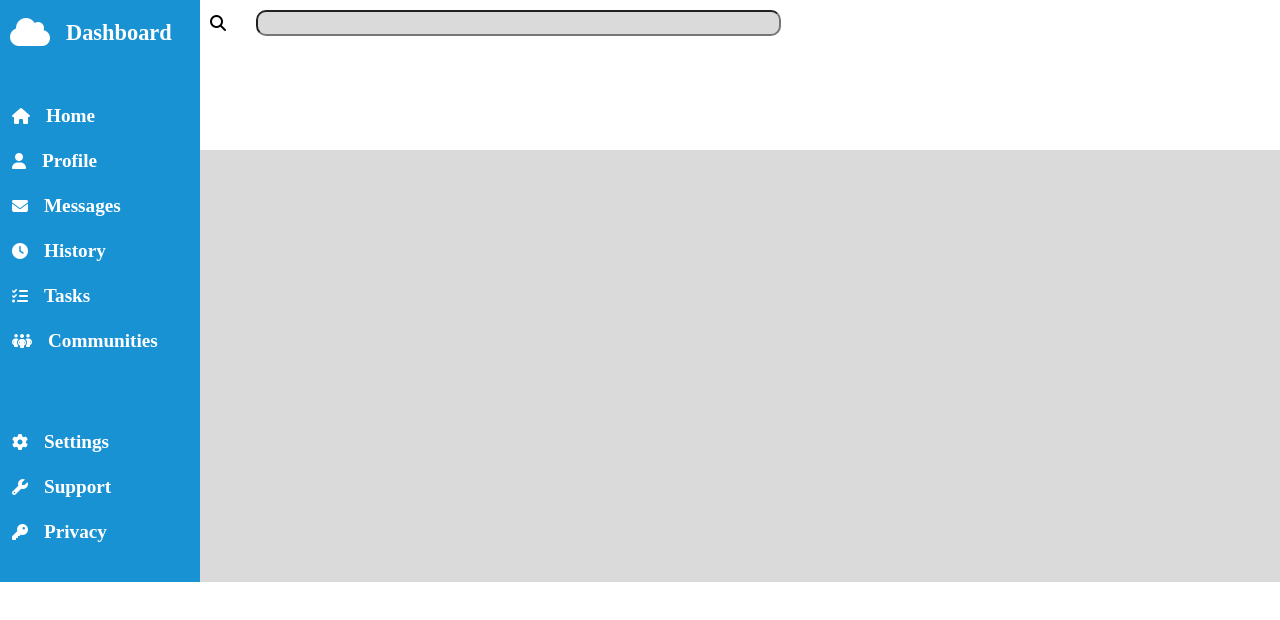
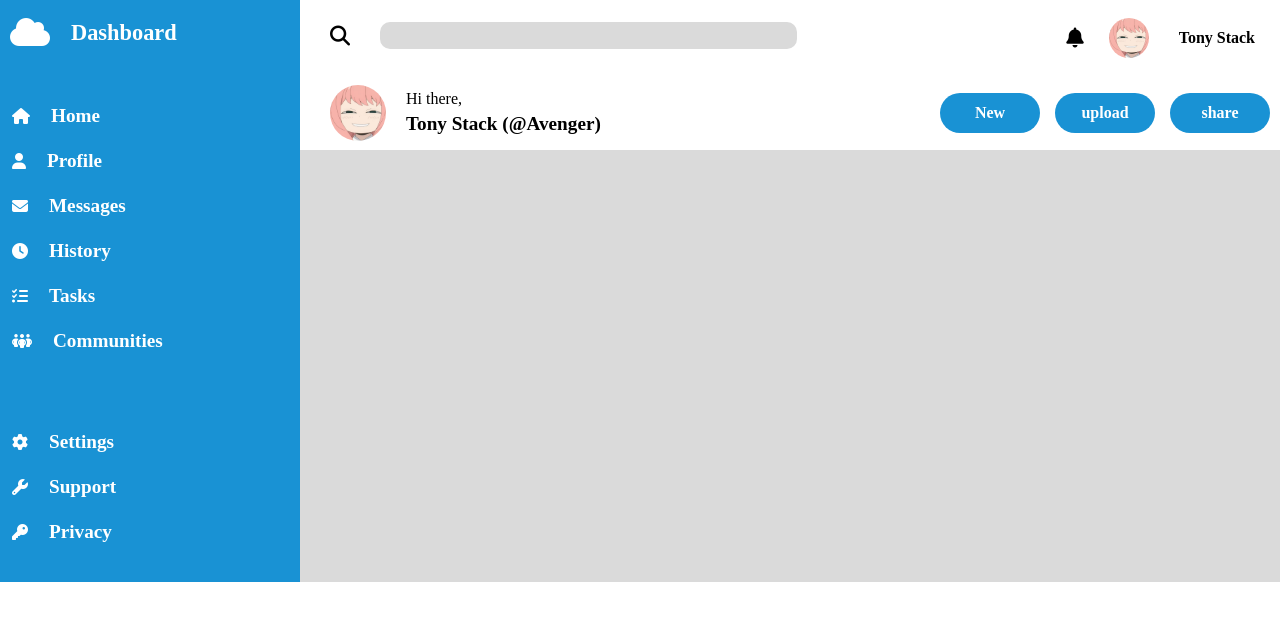
Before and after one commit to 90yearsoldcoder/odin_admin_dashboard, a plain HTML site: page index.html in a window 1280 px wide. Drawn offline with Linux system fonts and the light colour scheme.

Commit message:
add header

```diff
--- a/index.html
+++ b/index.html
@@ -61,14 +61,38 @@
       </div>
       <div class="header">
         <div class="search_bar">
-          <i class="fa-solid fa-magnifying-glass"></i>
+          <i class="fa-solid fa-magnifying-glass fa-lg"></i>
           <input type="text" />
         </div>
-        <div class="status"></div>
-        <div class="User"></div>
-        <div class="user_action"></div>
+        <div class="status">
+          <i class="fa-solid fa-bell fa-lg"></i>
+          <div class="user-picture-container">
+            <img src="./img/anya-forger-heh.avif" alt="" />
+          </div>
+          <p class="user_name">Tony Stack</p>
+        </div>
+        <div class="user">
+          <div class="user-picture-container larger-picture">
+            <img src="./img/anya-forger-heh.avif" alt="" />
+          </div>
+          <div class="hello">
+            <p id="Greeting_words">Hi there,</p>
+            <p class="user_name" style="font-size: larger">
+              Tony Stack <a>(@Avenger)</a>
+            </p>
+          </div>
+        </div>
+        <div class="user_action">
+          <button class="header_button" id="new">New</button>
+          <button class="header_button" id="upload">upload</button>
+          <button class="header_button" id="share">share</button>
+        </div>
       </div>
-      <div class="content"></div>
+      <div class="content">
+        <div class="Projects_container"></div>
+        <div class="Annoucement_container"></div>
+        <div class="Trending_container"></div>
+      </div>
     </main>
   </body>
 </html>
--- a/style.css
+++ b/style.css
@@ -1,9 +1,17 @@
 :root.light {
+  --page-font-family: font-family: "Times New Roman", Times, serif;
+
   --sidebar-bg-color: rgb(25, 146, 212);
+  --sidebar-icon-color: #ffffff;
+
   --header-bg-color: white;
+  --header-icon-color: black;
+  --header-text-color: black;
+  --header-button-color: rgb(25, 146, 212);
+  --header-button-text-color: white;
+
+  --input-text-bg-color: grey;
   --content-bg-color: rgb(218, 218, 218);
-  --sidebar-icon-color: #ffffff;
-  --input-text-bg-color: grey;
 }
 
 body {
@@ -13,7 +21,7 @@ body {
 /*Basic layout*/
 main {
   display: grid;
-  grid-template-columns: 200px minmax(200px, 1fr);
+  grid-template-columns: clamp(200px, 25%, 300px) minmax(200px, 4fr);
   grid-template-rows: 150px minmax(200px, 1fr);
 }
 
@@ -40,29 +48,58 @@ main {
 .content {
   grid-area: 2/2/3/3;
   background-color: var(--content-bg-color);
+
+  display: grid;
 }
 
-/*inder grid*/
+/*---------------inner grid---------------*/
 
 /*In header*/
 .search_bar {
   display: flex;
-  margin: 10px;
+  margin: 5px 10px 10px 30px;
   align-items: center;
   gap: 30px;
-  height: fit-content;
 }
 .search_bar > input[type="text"] {
   flex: 0.8;
   border-radius: 10px;
+  border-width: 0;
   background-color: var(--content-bg-color, "white");
-  height: 20px;
+  height: 25px;
   margin: 0;
+}
+
+.status {
+  display: flex;
+  align-items: center;
+  gap: 25px;
+  justify-content: flex-end;
+
+  margin-right: 20px;
+}
+
+.user {
+  display: flex;
+  flex-direction: row;
+  justify-content: flex-start;
+  align-items: center;
+  gap: 15px;
+  margin: 5px 10px 5px 30px;
+}
+
+.user_action {
+  display: flex;
+  flex-direction: row;
+  justify-content: center;
+  align-items: center;
+  gap: 15px;
+  margin: 5px 10px 5px 30px;
 }
 
 /*font setting*/
 .db_list_p {
-  font-family: "Times New Roman", Times, serif;
+  font-family: var(--page-font-family);
   font-weight: bolder;
   font-size: 1.2rem;
   color: white;
@@ -70,6 +107,11 @@ main {
 
 .db_list_p:hover {
   text-decoration: underline;
+}
+
+.user_name {
+  color: var(--header-text-color);
+  font-weight: bolder;
 }
 
 /*other setting*/
@@ -96,3 +138,43 @@ ul {
 .sidebar i {
   color: var(--sidebar-icon-color);
 }
+.header i {
+  color: var(--header-icon-color);
+}
+
+.user-picture-container {
+  height: 2.5rem;
+  width: 2.5rem;
+  overflow: hidden;
+  border-radius: 50%;
+  cursor: pointer;
+}
+
+.user-picture-container img {
+  height: 100%;
+  width: 100%;
+  object-fit: cover;
+  object-position: center;
+  display: block;
+}
+
+.larger-picture {
+  height: 3.5rem;
+  width: 3.5rem;
+}
+
+p {
+  margin: 5px;
+}
+
+.header_button {
+  border-radius: 20px;
+  border-width: 0;
+  height: 40px;
+  width: 100px;
+  background-color: var(--header-button-color);
+  color: var(--header-button-text-color);
+  font-size: medium;
+  font-family: var(--page-font-family);
+  font-weight: bold;
+}
```
Also changed, not shown: img/anya-forger-heh.avif (added).
